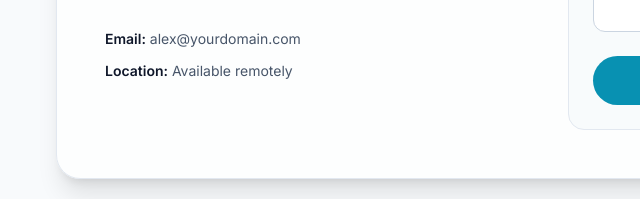
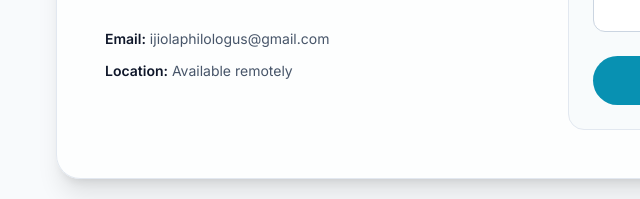
Before and after one commit to PHILOLOGUS-hue/portfolio, a website built with Vite: page contact.html in a window 1280 px wide. Shown: the part 531-730 px from the top of the page, 40-680 px from the left. Built offline with nearby package versions, Linux system fonts and the light colour scheme.

Commit message:
updated mailto gmail

```diff
--- a/contact.html
+++ b/contact.html
@@ -34,11 +34,11 @@
           <h1 class="mt-3 text-4xl font-black leading-tight text-slate-900 dark:text-white sm:text-5xl">Let’s discuss your next product or launch.</h1>
           <p class="mt-6 text-lg leading-8 text-slate-600 dark:text-slate-300">I’m available for freelance collaborations, product teams, and full-time opportunities. If you need a thoughtful front-end partner, I’d be glad to connect.</p>
           <div class="mt-8 space-y-3 text-sm text-slate-600 dark:text-slate-300">
-            <p><span class="font-semibold text-slate-900 dark:text-white">Email:</span> alex@yourdomain.com</p>
+            <p><span class="font-semibold text-slate-900 dark:text-white">Email:</span> ijiolaphilologus@gmail.com</p>
             <p><span class="font-semibold text-slate-900 dark:text-white">Location:</span> Available remotely</p>
           </div>
         </div>
-        <form action="mailto:alex@yourdomain.com" method="post" enctype="text/plain" class="space-y-4 rounded-2xl border border-slate-200 bg-slate-50/80 p-6 dark:border-white/10 dark:bg-slate-950/70">
+        <form action="mailto:ijiolaphilologus@gmail.com" method="post" enctype="text/plain" class="space-y-4 rounded-2xl border border-slate-200 bg-slate-50/80 p-6 dark:border-white/10 dark:bg-slate-950/70">
           <div>
             <label class="mb-2 block text-sm font-medium text-slate-700 dark:text-slate-300" for="name">Name</label>
             <input id="name" name="name" type="text" class="w-full rounded-xl border border-slate-300 bg-white px-4 py-3 text-slate-900 outline-none focus:border-cyan-500 dark:border-white/10 dark:bg-slate-900 dark:text-white" placeholder="Your name" />
--- a/index.html
+++ b/index.html
@@ -271,7 +271,7 @@
                                 <p><span class="font-semibold text-white">Location:</span> Available remotely</p>
                             </div>
                         </div>
-                        <form action="mailto:alex@yourdomain.com" method="post" enctype="text/plain"
+                        <form action="mailto:ijiolaphilologus@gmail.com" method="post" enctype="text/plain"
                             class="space-y-4 rounded-2xl border border-white/10 bg-slate-950/70 p-6">
                             <div>
                                 <label class="mb-2 block text-sm font-medium text-slate-300" for="name">Name</label>
```
